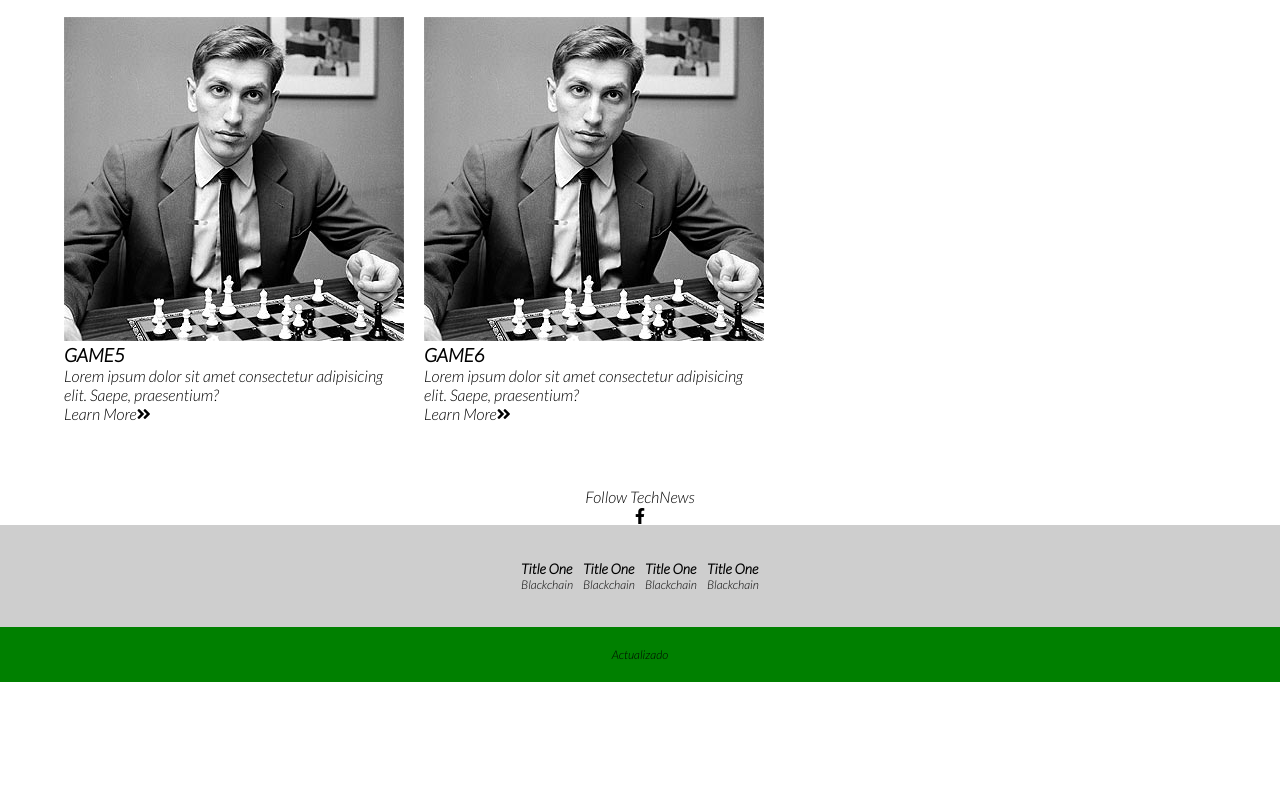
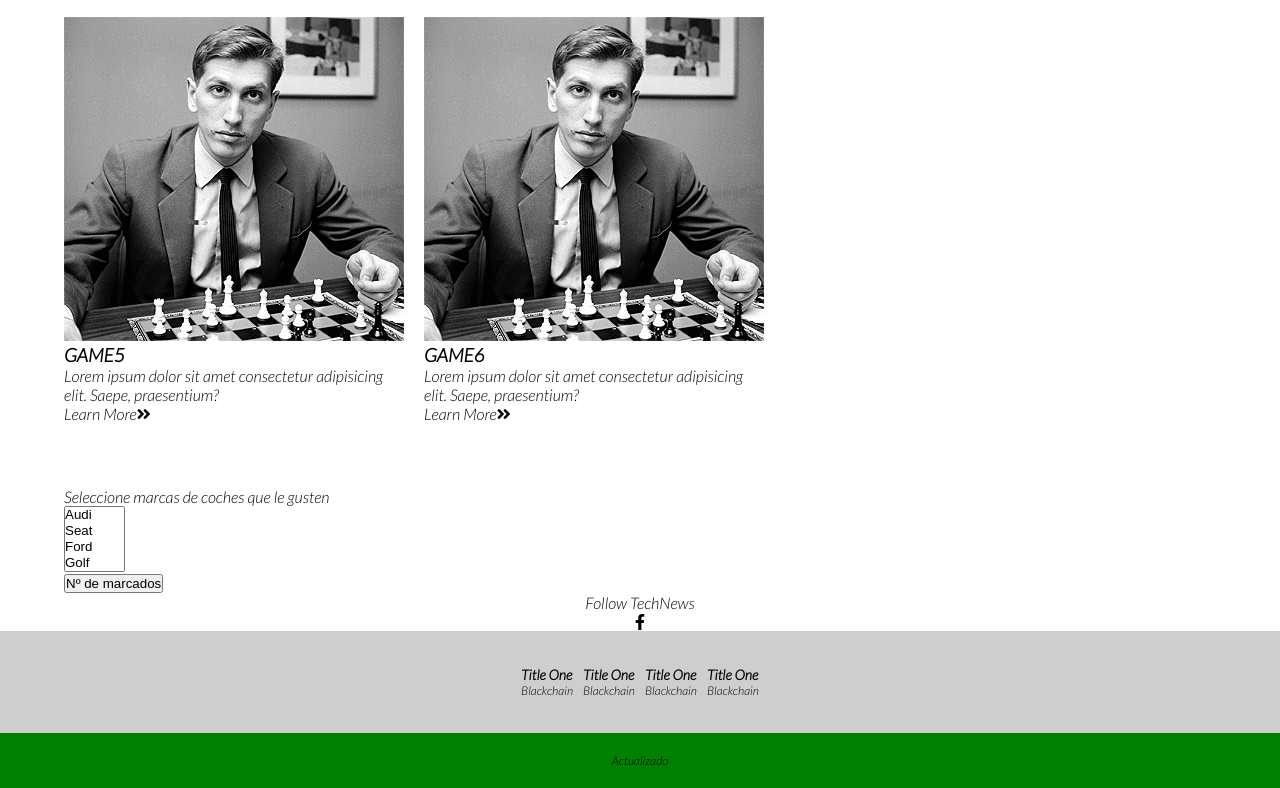
Before and after one commit to DannyVite/proyecto3, a plain HTML site: page players.html in a window 1280 px wide. Shown: the part 985-1773 px from the top of the page. Before the commit the page ends 1667 px from the top, so only its background shows below. Drawn offline with Linux system fonts and the light colour scheme.

Commit message:
hemos agregado contenido

```diff
--- a/players.html
+++ b/players.html
@@ -106,7 +106,20 @@
                 <a href="#">Learn More<i class="fas fa-angle-double-right"></i></a>
 
             </div>
+
         </div>
+        <form name="Fselect">
+            Seleccione marcas de coches que le gusten<br/>
+        <select name="coches" multiple="multiple">
+            <option>Audi</option>
+            <option>Seat</option>
+            <option>Ford</option>
+            <option>Golf</option>
+            <option>Mercedez</option>
+        </select>
+        <br/>
+        <input type="button" value="Nº de marcados" onclick="cuantos(document.Fselect.coches)"/>
+        </form>
         <section class="social">
             <p>Follow TechNews</p>
             <div class="links">
```
